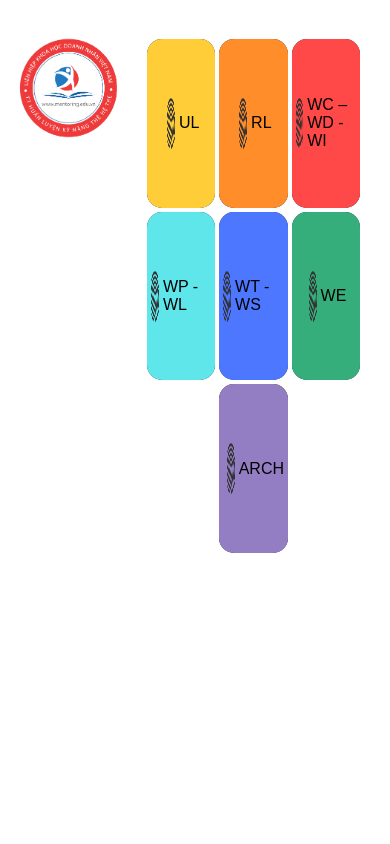
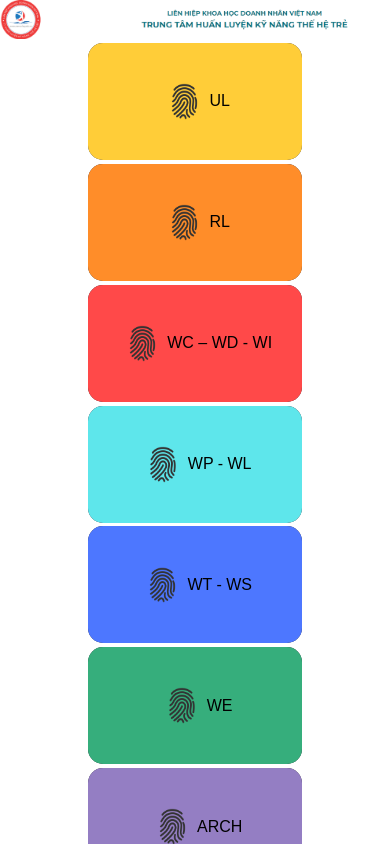
Before and after one commit to VoHuuGiau2901/fe-fill-template-to-docx, a React (Create React App) app: page / in a window 390 px wide. Built offline with nearby package versions, Linux system fonts and the light colour scheme.

Commit message:
responsive

```diff
--- a/src/App.css
+++ b/src/App.css
@@ -5,6 +5,10 @@ body {
     min-height: 100vh;
     background: white;
     font-family: Arial, Helvetica, sans-serif;
+}
+
+.top_banner_responsive{
+    visibility: hidden;
 }
 
 .left {
@@ -36,7 +40,7 @@ body {
     /* align-items: center; */
     gap: 1vw;
     flex-wrap: wrap;
-    padding-top: 10%;
+    /* padding-top: 10%; */
 }
 
 .container>.serviceBox {
@@ -88,9 +92,9 @@ body {
 
 .container>.serviceBox>.content {
     position: relative;
-    padding: 20px;
+    padding: 10%;
     text-align: center;
-    margin-top: 50px;
+    margin-top: 15%;
     color: antiquewhite;
     z-index: 1;
 }
@@ -105,5 +109,35 @@ body {
 }
 
 @media only screen and (max-width: 1024px) {
+    .body{
+        min-height: 100vh;
+    }
+    .left{
+        width: 0vw;
+    }
+    .container{
+        width: 100vw;
+    }
+    .img_left{
+        visibility: hidden;
+    }
+    .top_banner_responsive{    width: 100%;
+        visibility: visible;
+    }
+    .container>.serviceBox {
+        position: relative;
+        width: 55%;
+        height: 30vw;
+        background: #272430;
+        border-radius: 15px;
+        overflow: hidden;
+    }
+    .container>.serviceBox>.content>h2 {
+        margin-top: 10px;
+        /* margin-bottom: 5px; */
+    }
 
+    .container>.serviceBox>.content>p {
+        line-height: 1.5em;
+    }
   }
--- a/src/App.js
+++ b/src/App.js
@@ -3,7 +3,8 @@ import './Color.css';
 import React from 'react';
 import FingerPrint_img from './image/FG.png';
 import Logo_img from './image/LOGO-TRUNG-TAM-NEW.png';
-import {getServerLink} from './Link';
+import TopBanner from './image/top_banner.png'
+import { getServerLink } from './Link';
 
 function App() {
 
@@ -17,6 +18,7 @@ function App() {
 
   return (
     <div>
+      <img src={TopBanner} className="top_banner_responsive" alt='#'/>
       <div className='container left'>
         <a href='https://mentoring.edu.vn/?fbclid=IwAR3BENiyRYrI-BTRutMfAOYdXLdWiJZCzExgXOmgFwJkmV2x5jds1rhJRWI' alt="#" target="_blank" rel="noreferrer">
           <figure className='wrapper_img'>
@@ -25,7 +27,7 @@ function App() {
         </a>
       </div>
       <div className='container right'>
-        <div className='serviceBox'  onClick={e => handleClick("UL")}>
+        <div className='serviceBox' onClick={e => handleClick("UL")}>
           <div className='icon ic1'>
             <img src={FingerPrint_img} className="img" alt="#" />UL
           </div>
@@ -34,7 +36,7 @@ function App() {
             <p>Ôn hòa, thân thiện, cởi mở, lãng mạn</p>
           </div>
         </div>
-        <div className='serviceBox'  onClick={e => handleClick("RL")}>
+        <div className='serviceBox' onClick={e => handleClick("RL")}>
           <div className='icon ic2'>
             <img src={FingerPrint_img} className="img" alt="#" />RL
           </div>
@@ -43,7 +45,7 @@ function App() {
             <p>Linh động, mạnh mẽ</p>
           </div>
         </div>
-        <div className='serviceBox'  onClick={e => handleClick("WC – WD - WI")}>
+        <div className='serviceBox' onClick={e => handleClick("WC – WD - WI")}>
           <div className='icon ic3'>
             <img src={FingerPrint_img} className="img" alt="#" />WC – WD - WI
           </div>
@@ -52,7 +54,7 @@ function App() {
             <p>Đa mục tiêu, nhìn nhận vấn đề đa chiều</p>
           </div>
         </div>
-        <div className='serviceBox'  onClick={e => handleClick("WP - WL")}>
+        <div className='serviceBox' onClick={e => handleClick("WP - WL")}>
           <div className='icon ic4'>
             <img src={FingerPrint_img} className="img" alt="#" />WP - WL
           </div>
@@ -61,7 +63,7 @@ function App() {
             <p>Chủ nghĩa hoàn hảo</p>
           </div>
         </div>
-        <div className='serviceBox'  onClick={e => handleClick("WT - WS")}>
+        <div className='serviceBox' onClick={e => handleClick("WT - WS")}>
           <div className='icon ic5'>
             <img src={FingerPrint_img} className="img" alt="#" />WT - WS
           </div>
@@ -70,7 +72,7 @@ function App() {
             <p>Lập mục tiêu rõ ràng để hành động</p>
           </div>
         </div>
-        <div className='serviceBox'  onClick={e => handleClick("WE")}>
+        <div className='serviceBox' onClick={e => handleClick("WE")}>
           <div className='icon ic6'>
             <img src={FingerPrint_img} className="img" alt="#" />WE
           </div>
@@ -79,7 +81,7 @@ function App() {
             <p>Có tầm nhìn xa</p>
           </div>
         </div>
-        <div className='serviceBox'  onClick={e => handleClick("ARCH")}>
+        <div className='serviceBox' onClick={e => handleClick("ARCH")}>
           <div className='icon ic7'>
             <img src={FingerPrint_img} className="img" alt="#" />ARCH
           </div>
```
Also changed, not shown: src/image/top_banner.png (added).
